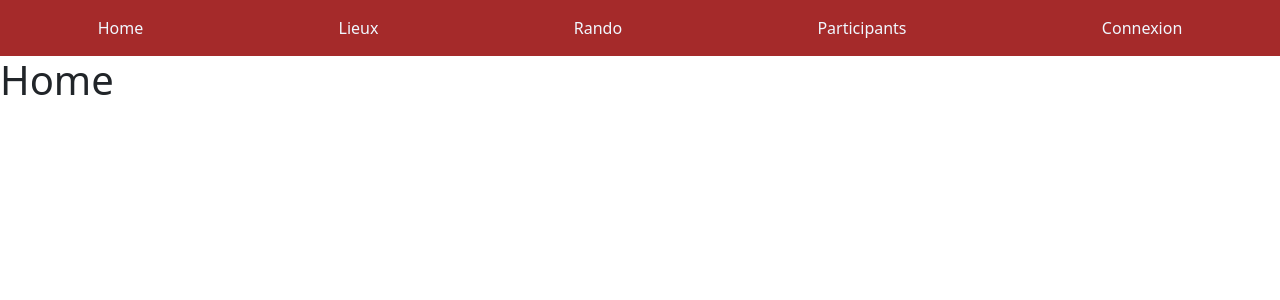
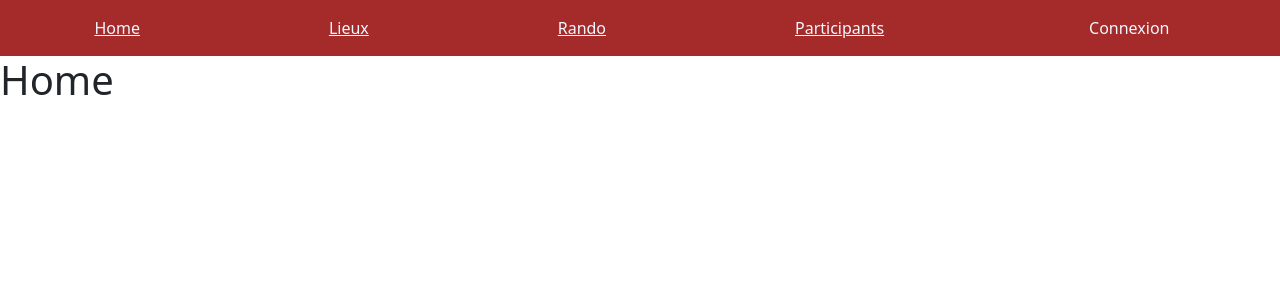
Before and after one commit to J-HOVELAQUE/rando, a React (Create React App) app: page / in a window 1280 px wide. Shown: the top 300 px of the page. Built offline with nearby package versions, Linux system fonts and the light colour scheme; no server answers.

Commit message:
fix issue with react navigation

```diff
--- a/src/App.tsx
+++ b/src/App.tsx
@@ -2,6 +2,11 @@ import "./App.css";
 import "bootstrap/dist/css/bootstrap.min.css";
 import { createStore, combineReducers, Store } from "redux";
 import { Provider } from "react-redux";
+import { BrowserRouter as Router, Switch, Route } from "react-router-dom";
+import Home from "./home";
+import HikingSheet from "./hikingSheet";
+import PlacesScreen from "./placesScreen";
+import ParticipantsScreen from "./participantsScreen";
 
 import RandoNavBar from "./randoNavBar/RandoNavBar";
 
@@ -12,7 +17,15 @@ const store: Store = createStore(combineReducers({ activeHike }));
 function App() {
   return (
     <Provider store={store}>
-      <RandoNavBar />
+      <Router>
+        <RandoNavBar />
+        <Switch>
+          <Route exact={true} path="/" component={Home} />
+          <Route path="/rando" component={HikingSheet} />
+          <Route path="/lieux" component={PlacesScreen} />
+          <Route path="/participants" component={ParticipantsScreen} />
+        </Switch>
+      </Router>
     </Provider>
   );
 }
--- a/src/randoNavBar/RandoNavBar.tsx
+++ b/src/randoNavBar/RandoNavBar.tsx
@@ -1,6 +1,7 @@
 import { Navbar, Nav } from "react-bootstrap";
 import "./RandoNavBar.css";
 import { BrowserRouter, Route, Switch, Redirect } from "react-router-dom";
+import { Link } from "react-router-dom";
 
 import Home from "../home";
 import PlacesScreen from "../placesScreen";
@@ -10,35 +11,34 @@ import ParticipantsScreen from "../participantsScreen";
 export default function RandoNavBar(props) {
   return (
     <>
-      <BrowserRouter>
       <Navbar variant="dark" className="nav-container-rando">
-          <Nav.Link href="/" className="nav-item-rando">
+        {/* <Nav.Link href="/" className="nav-item-rando"> */}
+        <Link to="/" className="nav-item-rando">
           Home
-          </Nav.Link>
-          <Nav.Link href="/lieux" className="nav-item-rando">
+        </Link>
+        {/* </Nav.Link> */}
+        {/* <Nav.Link className="nav-item-rando"> */}
+        <Link to="/lieux" className="nav-item-rando">
           Lieux
-          </Nav.Link>
-          <Nav.Link href="/rando" className="nav-item-rando">
+        </Link>
+        {/* </Nav.Link> */}
+        {/* <Nav.Link href="/rando" className="nav-item-rando"> */}
+        <Link to="/rando" className="nav-item-rando">
           Rando
-          </Nav.Link>
-          <Nav.Link href="/participants" className="nav-item-rando">
+        </Link>
+        {/* </Nav.Link> */}
+        {/* <Nav.Link href="/participants" className="nav-item-rando"> */}
+        <Link to="/participants" className="nav-item-rando">
           Participants
-          </Nav.Link>
+        </Link>
+        {/* </Nav.Link> */}
         <Nav.Link href="#" className="nav-item-rando">
           Connexion
         </Nav.Link>
       </Navbar>
 
-        <Switch>
-          <Route exact={true} path="/" component={Home} />
-          <Route path="/rando" component={HikingSheet} />
-          <Route path="/lieux" component={PlacesScreen} />
-          <Route path="/participants" component={ParticipantsScreen} />
-
       {/* Not Found */}
       <Route component={() => <Redirect to="/" />} />
-        </Switch>
-      </BrowserRouter>
     </>
   );
 }
```
Lines whose indentation alone changed are shown as unchanged.
